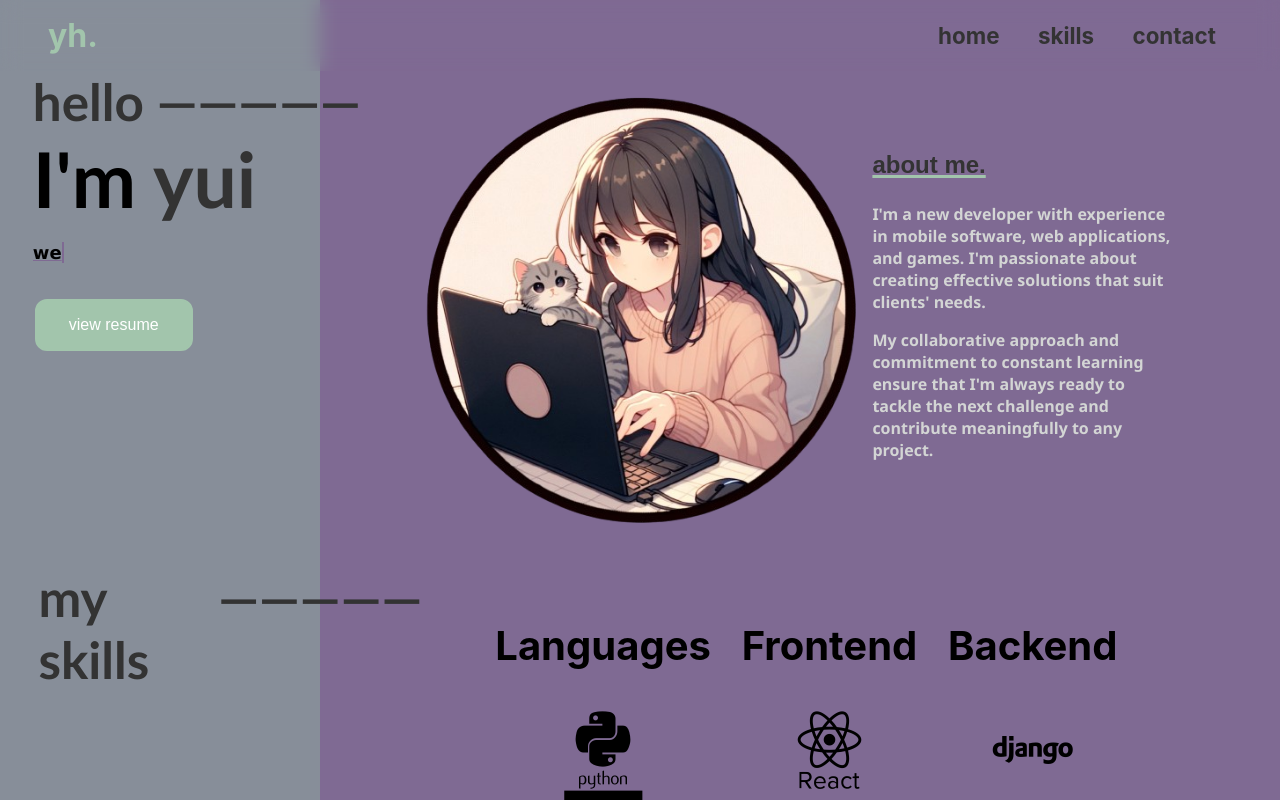
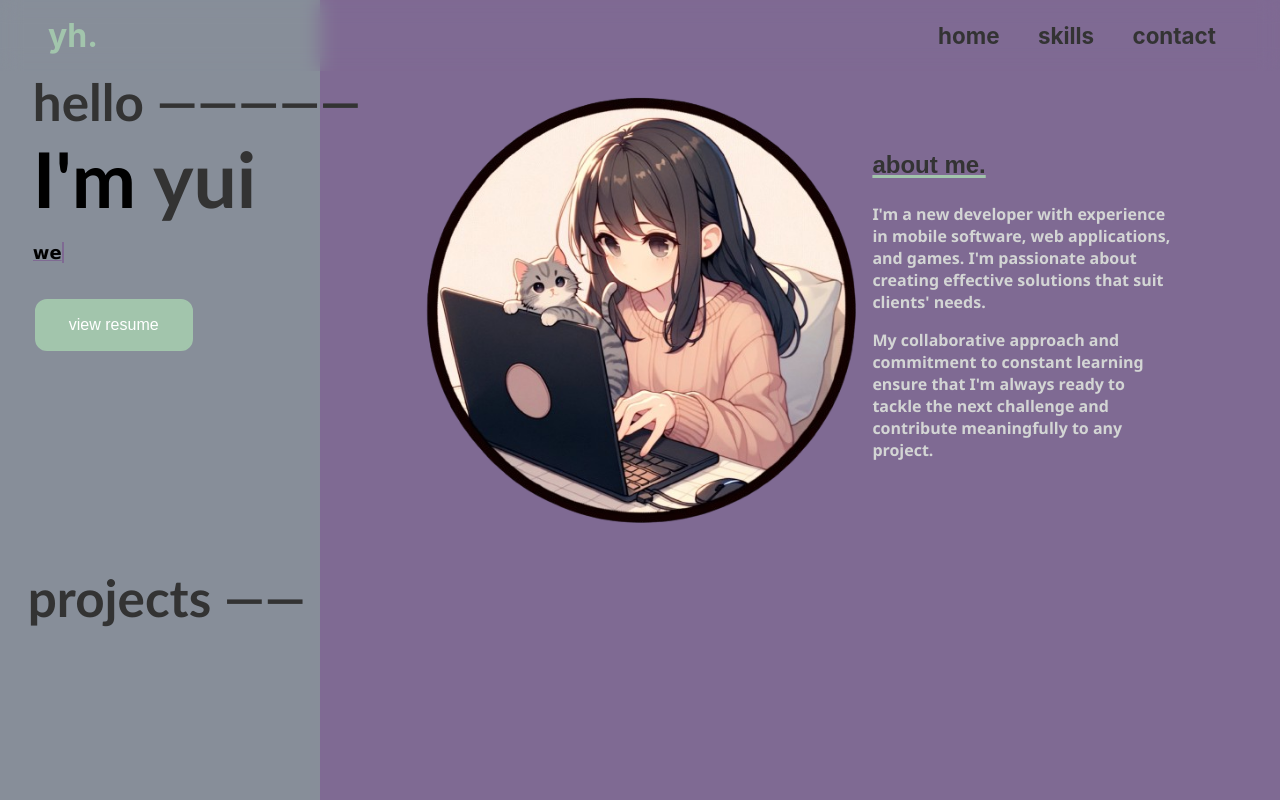
Before and after one commit to antarc0y/antarc0y.github.io, a SvelteKit app: page / in a window 1280 px wide. Built offline with nearby package versions, Linux system fonts and the light colour scheme.

Commit message:
new things

```diff
--- a/src/components/skillsHeader.svelte
+++ b/src/components/projectHeader.svelte
@@ -1,8 +1,8 @@
 <main>
 	<div class="main-content">
 		<h1 class="greeting-line">
-			<span class="greeting">my skills</span>
-			<span>—————</span>
+			<span class="greeting">projects</span>
+			<span>——</span>
 		</h1>
 	</div>
 </main>
@@ -17,13 +17,13 @@
 	.greeting-line {
 		display: flex;
 		justify-content: left;
-		align-items: baseline; /* Align the text and dash properly */
+		align-items: baseline;
 		font-size: 4vw;
 		font-weight: bold;
 		margin: 0;
 		color: #333;
 	}
 	.greeting {
-		margin-right: 1vw; /* Adjust the space between "my skills" and the dashes */
+		margin-right: 1vw;
 	}
 </style>
--- a/src/routes/+page.svelte
+++ b/src/routes/+page.svelte
@@ -1,6 +1,6 @@
 <script>
 	import MainText from '../components/mainText.svelte';
-	import SkillsHeader from '../components/skillsHeader.svelte';
+	import ProjectHeader from '../components/projectHeader.svelte';
 	import About from '../components/about.svelte';
 	import Skills from '../components/skills.svelte';
 </script>
@@ -16,11 +16,9 @@
 	</div>
 	<div class="row" id="skills">
 		<div class="left">
-			<SkillsHeader />
+			<ProjectHeader />
 		</div>
-		<div class="right">
-			<Skills />
-		</div>
+		<div class="right" />
 	</div>
 </div>
 
```
Also changed, not shown: src/components/projects.svelte (added).
